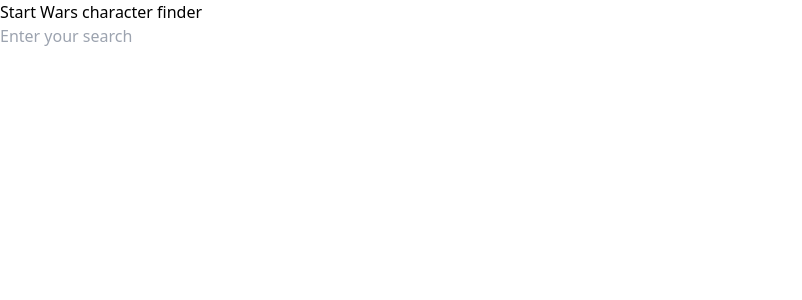
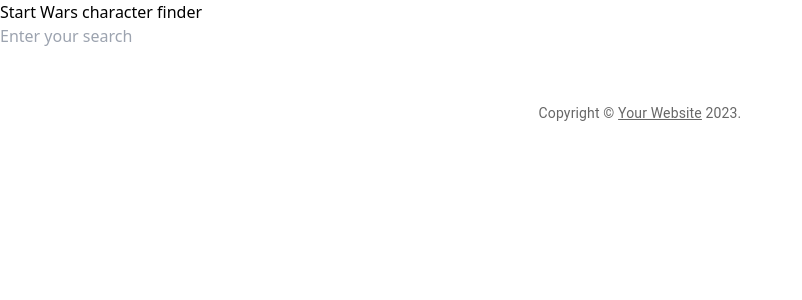
Before and after one commit to jorgemgr94/react-learning, a React (Vite) app: page /debounce in a window 1280 px wide. Shown: the top 300 px of the page, without its empty margins (0-802 px from the left). Built offline with nearby package versions, Linux system fonts and the light colour scheme.

Commit message:
chore: MUI added

```diff
--- a/package.json
+++ b/package.json
@@ -14,6 +14,10 @@
     "preview": "vite preview"
   },
   "dependencies": {
+    "@emotion/react": "^11.11.1",
+    "@emotion/styled": "^11.11.0",
+    "@mui/icons-material": "^5.14.1",
+    "@mui/material": "^5.14.2",
     "lodash": "^4.17.21",
     "react": "^18.2.0",
     "react-dom": "^18.2.0",
--- /dev/null
+++ b/src/components/Footer.tsx
@@ -0,0 +1,48 @@
+import { memo } from 'react';
+import Box from '@mui/material/Box';
+import Container from '@mui/material/Container';
+import Typography from '@mui/material/Typography';
+import Link from '@mui/material/Link';
+
+function Copyright() {
+	return (
+		<Typography variant="body2" color="text.secondary" align="center">
+			{'Copyright © '}
+			<Link color="inherit" href="https://mui.com/">
+				Your Website
+			</Link>{' '}
+			{new Date().getFullYear()}
+			{'.'}
+		</Typography>
+	);
+}
+
+interface FooterProps {
+	description?: string;
+	title?: string;
+}
+
+function Footer(props: FooterProps) {
+	const { description, title } = props;
+
+	return (
+		<Box component="footer" sx={{ bgcolor: 'background.paper', py: 6 }}>
+			<Container maxWidth="lg">
+				<Typography variant="h6" align="center" gutterBottom>
+					{title && title}
+				</Typography>
+				<Typography
+					variant="subtitle1"
+					align="center"
+					color="text.secondary"
+					component="p"
+				>
+					{description && description}
+				</Typography>
+				<Copyright />
+			</Container>
+		</Box>
+	);
+}
+
+export default memo(Footer);
--- a/src/pages/Debounce.tsx
+++ b/src/pages/Debounce.tsx
@@ -1,5 +1,6 @@
 import { useState, useRef } from 'react';
 import debounce from 'lodash/debounce';
+import Footer from '../components/Footer';
 
 type Character = {
 	name: string;
@@ -28,11 +29,12 @@
 	}
 
 	return (
-		<section className='p-10'>
+		<section className="p-10">
 			<h1 className="mb-4 text-3xl font-bold underline">
 				Start Wars character finder
 			</h1>
 			<input
+				id="search-value"
 				className="bg-gray-100 h-10 px-5 pr-16 rounded-lg text-sm focus:outline-none"
 				type="search"
 				name="search"
@@ -45,6 +47,7 @@
 					<li key={character}>{character}</li>
 				))}
 			</ul>
+			<Footer />
 		</section>
 	);
 }
```
Also changed, not shown: 2 other files (tests, documents, lock files or other folders).
